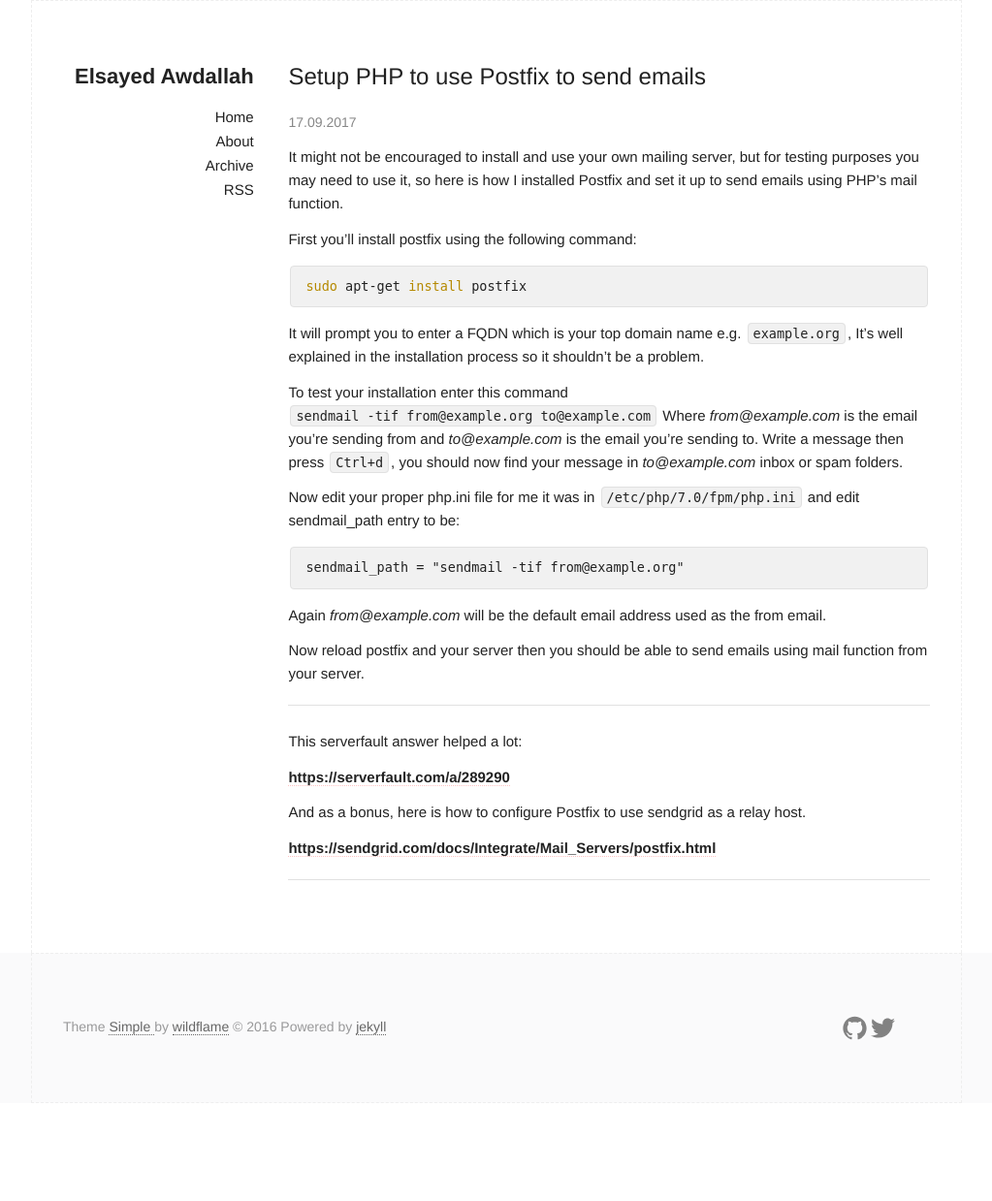
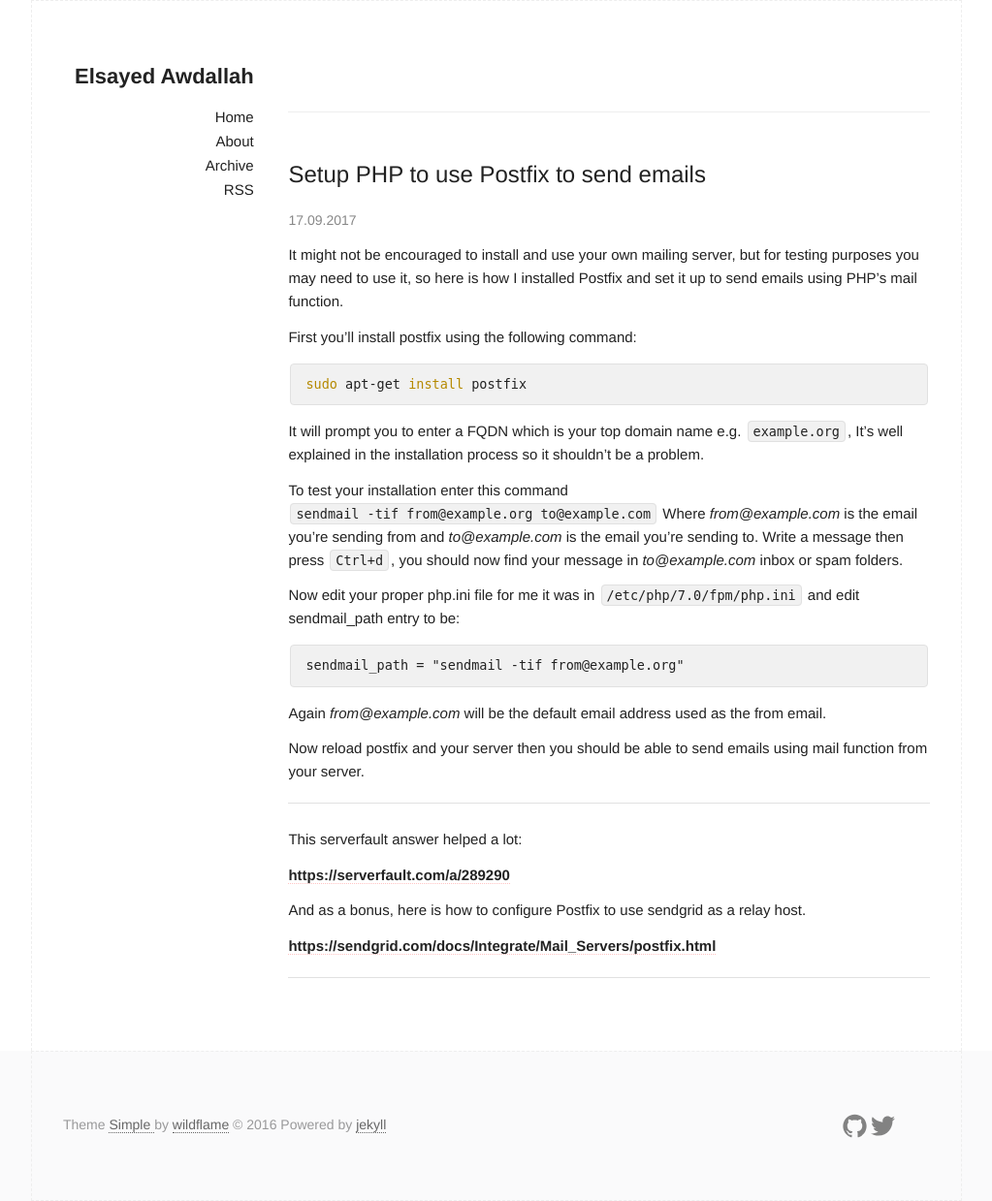
Before and after one commit to eawd/eawd.github.io, a Jekyll site: the page built from _posts/2017-09-25-install-postfix-php-mail.md, in a window 1280 px wide. Shown: the whole page at 97% size, without its empty margins (128-1151 px from the left). Built offline with Jekyll 4.4.1, drawn with Linux system fonts in a browser that asks for light colours; before the commit the page ends 1138 px from its top, so only the background shows below that.

Commit message:
update styles and post page

```diff
--- a/_layouts/post.html
+++ b/_layouts/post.html
@@ -18,9 +18,13 @@
   {% comment %}
   <footer class="ltr article-footer">
 
+  {% for category in post.categories %}
+  <a href="{{"/category/" | append: category | prepend: site.baseurl }}">
+    <data data-icon="ei-archive"></data>
+    {{category}}</a>
+  {% endfor %}
+
   {% include share.html %}
-
-  <hr/>
 
   {% include author.html %}
 
--- a/_sass/_layout.scss
+++ b/_sass/_layout.scss
@@ -173,6 +173,10 @@
 
 .post {
   @extend .dont-break-out;
+
+  margin-bottom: 50px;
+  padding-bottom: 50px;
+  border-bottom: 1px #eee solid;
 }
 
 .post-list {
--- a/index.html
+++ b/index.html
@@ -60,7 +60,6 @@
           <a href=""><data data-icon="ei-arrow-right"></data>Read this article  </a>
         </p-->
       </footer>
-      <hr/>
     </article>
     {% endfor %}
 
```
